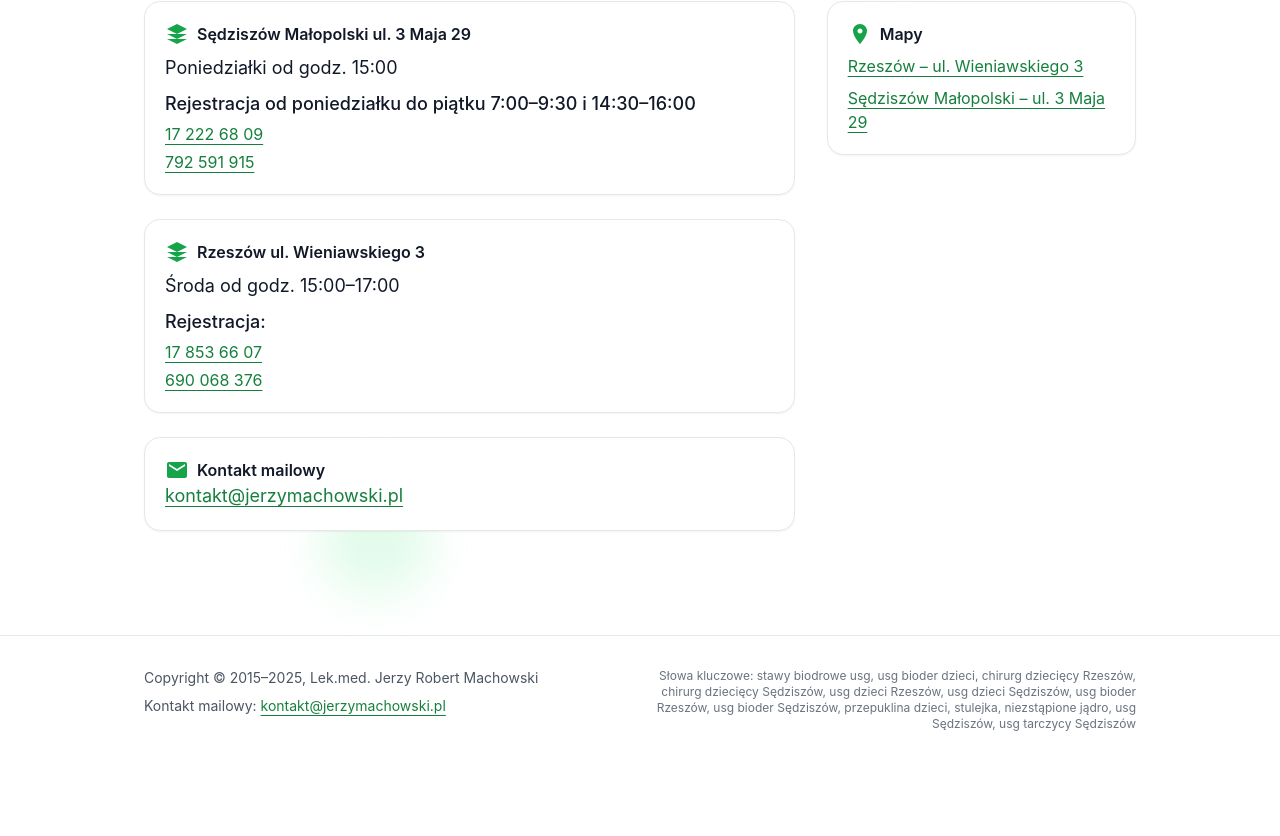
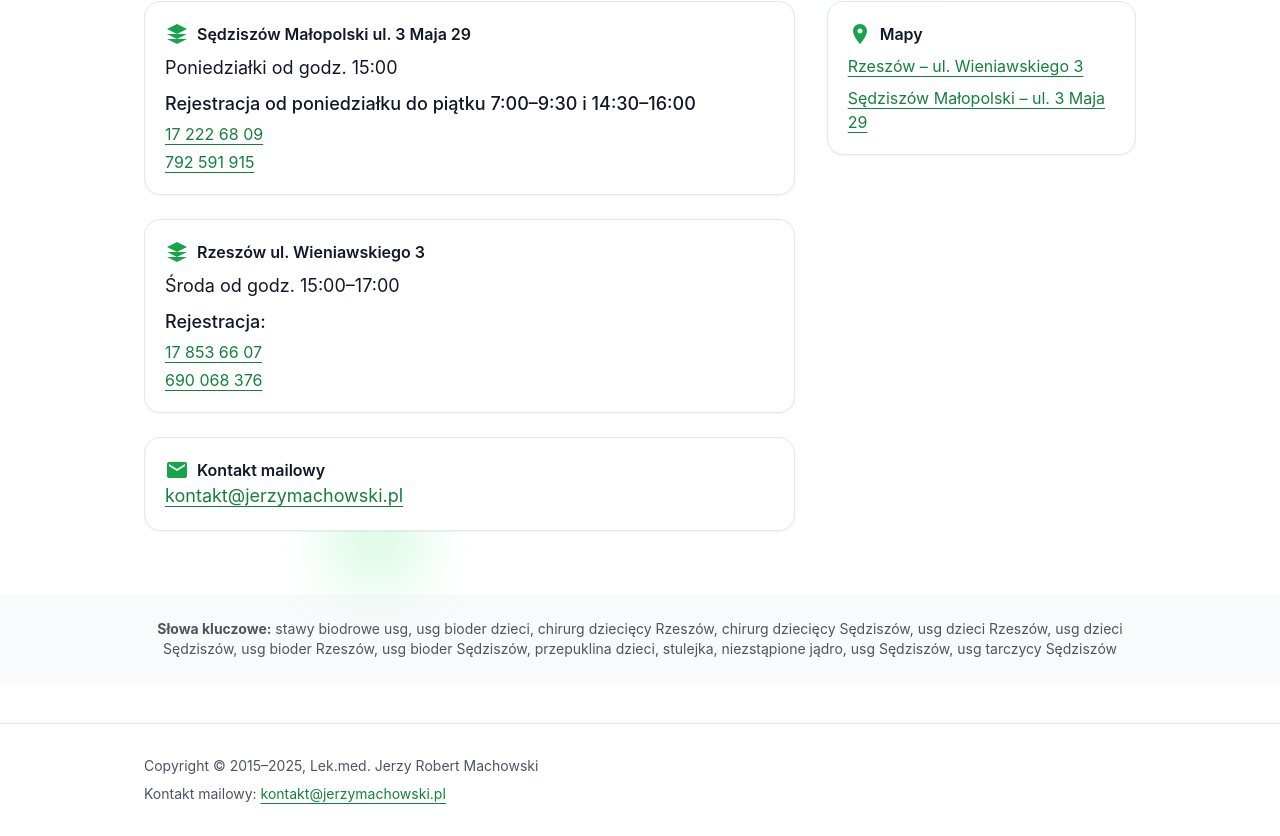
Before and after one commit to piomacho/jmachowski, a Next.js app: page / in a window 1280 px wide. Shown: the part 2144-2980 px from the top of the page. Before the commit the page ends 2908 px from the top, so only its background shows below. Built offline with nearby package versions, Linux system fonts and the light colour scheme.

Commit message:
Move keywords above footer for better SEO visibility

```diff
--- a/src/app/layout.tsx
+++ b/src/app/layout.tsx
@@ -70,19 +70,24 @@ export default function RootLayout({ children }: { children: React.ReactNode })
           </div>
         </header>
         {children}
+
+        {/* Słowa kluczowe - nad footerem */}
+        <section className="bg-gray-50 py-6">
+          <div className="container">
+            <p className="text-sm text-gray-600 text-center">
+              <strong>Słowa kluczowe:</strong> stawy biodrowe usg, usg bioder dzieci, chirurg dziecięcy Rzeszów,
+              chirurg dziecięcy Sędziszów, usg dzieci Rzeszów, usg dzieci Sędziszów,
+              usg bioder Rzeszów, usg bioder Sędziszów, przepuklina dzieci, stulejka,
+              niezstąpione jądro, usg Sędziszów, usg tarczycy Sędziszów
+            </p>
+          </div>
+        </section>
+
         <footer className="border-t mt-10">
-          <div className="container py-8 text-sm text-gray-600 grid md:grid-cols-2 gap-6">
+          <div className="container py-8 text-sm text-gray-600">
             <div>
               <p>Copyright © 2015–{new Date().getFullYear()}, Lek.med. Jerzy Robert Machowski</p>
               <p className="mt-2">Kontakt mailowy: <a className="link" href="mailto:kontakt@jerzymachowski.pl">kontakt@jerzymachowski.pl</a></p>
-            </div>
-            <div className="md:text-right">
-              <p className="text-xs text-gray-500">
-                Słowa kluczowe: stawy biodrowe usg, usg bioder dzieci, chirurg dziecięcy Rzeszów,
-                chirurg dziecięcy Sędziszów, usg dzieci Rzeszów, usg dzieci Sędziszów,
-                usg bioder Rzeszów, usg bioder Sędziszów, przepuklina dzieci, stulejka,
-                niezstąpione jądro, usg Sędziszów, usg tarczycy Sędziszów
-              </p>
             </div>
           </div>
         </footer>
```
